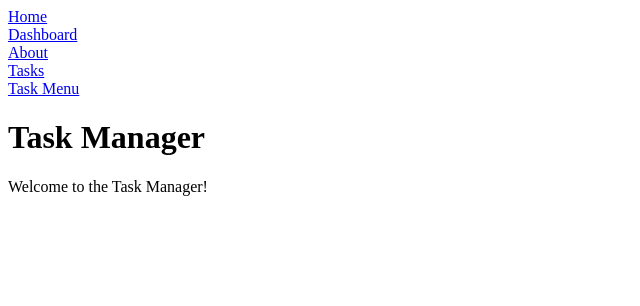
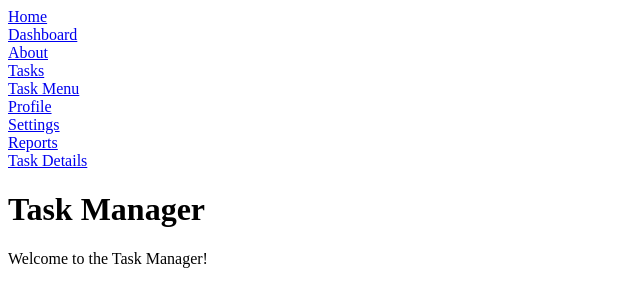
Before and after one commit to moses-25/React-TaskManager, a React (Vite) app: page / in a window 1280 px wide. Shown: the top 306 px of the page, without its empty margins (0-640 px from the left). Built offline with nearby package versions, Linux system fonts and the light colour scheme.

Commit message:
modified my navbar.jsx

```diff
--- a/src/components/Navbar.jsx
+++ b/src/components/Navbar.jsx
@@ -12,6 +12,14 @@ export default function Navbar() {
             <Link to="/tasks">Tasks</Link>
             <br />
             <Link to="/taskmenu">Task Menu</Link>
+            <br />
+            <Link to="/profile">Profile</Link>
+            <br />
+            <Link to="/settings">Settings</Link>
+            <br />
+            <Link to="/reports">Reports</Link>
+            <br />
+            <Link to="/tasks/:id">Task Details</Link>
         </nav>
     );
 }
```
